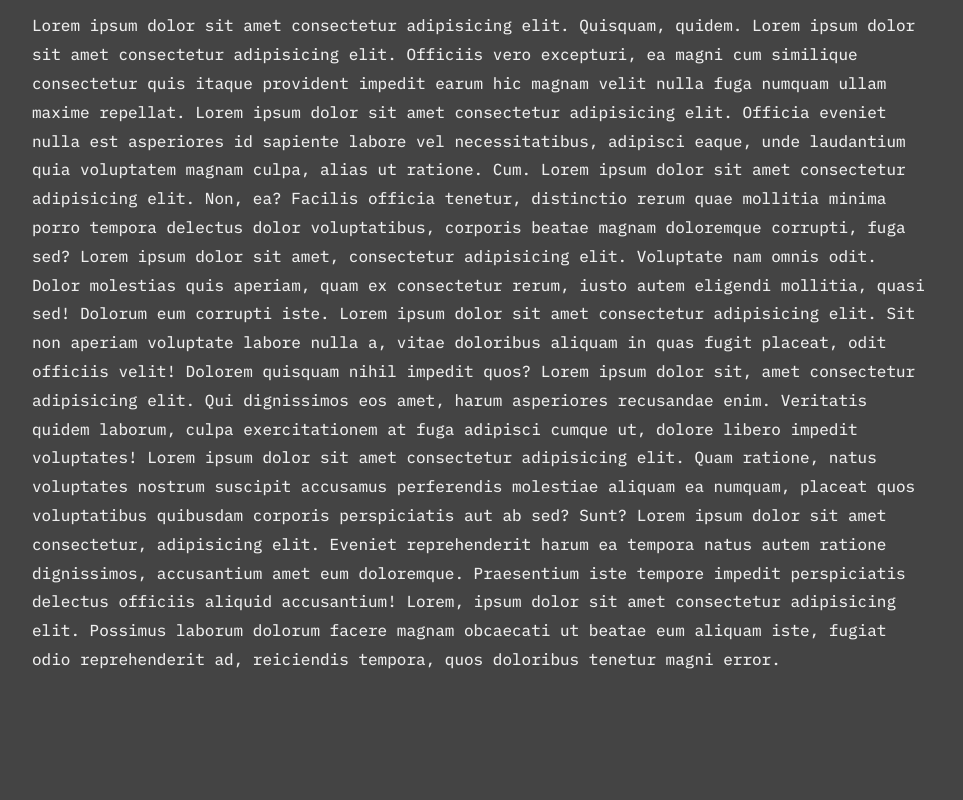
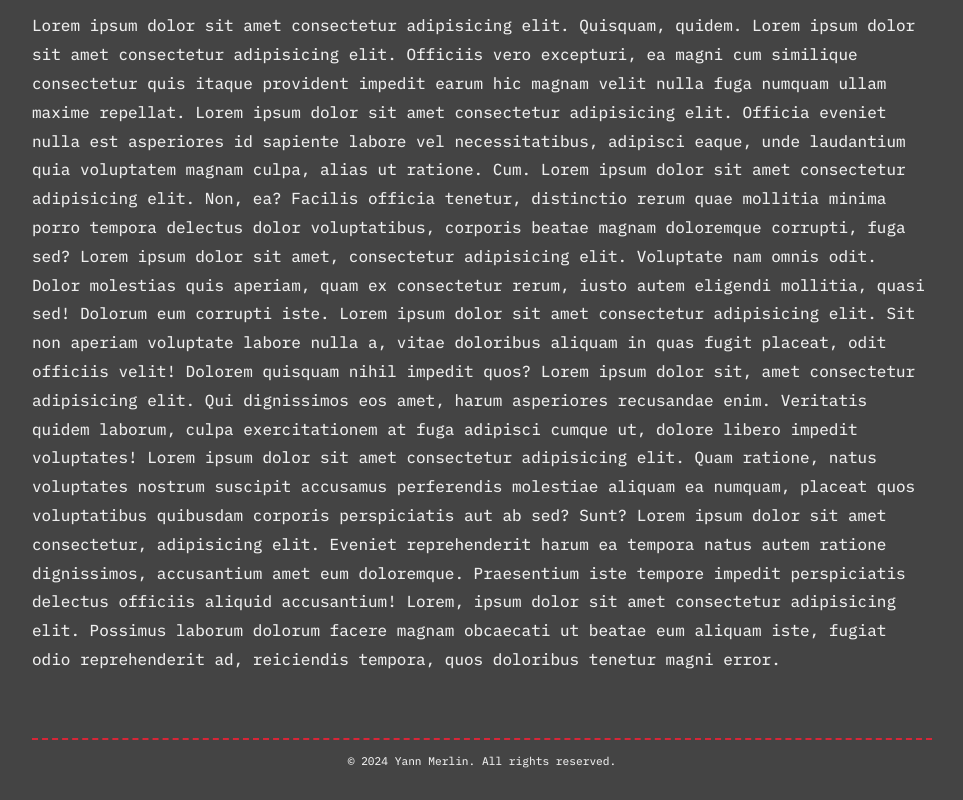
Before and after one commit to yamerlin/yannmerlin-website, an Angular app: page /curriculum-vitae in a window 1280 px wide. Shown: the part 3559-4359 px from the top of the page, without its empty margins (158-1121 px from the left). Before the commit the page ends 4315 px from the top, so only its background shows below. Built offline with nearby package versions, Linux system fonts and the light colour scheme.

Commit message:
Added footer

```diff
--- a/src/app/pro/curriculum-vitae/curriculum-vitae.html
+++ b/src/app/pro/curriculum-vitae/curriculum-vitae.html
@@ -246,3 +246,5 @@
         Lorem, ipsum dolor sit amet consectetur adipisicing elit. Possimus laborum dolorum facere magnam obcaecati ut beatae eum aliquam iste, fugiat odio reprehenderit ad, reiciendis tempora, quos doloribus tenetur magni error.
     </p>
 </div>
+
+<app-footer></app-footer>
--- a/src/app/pro/curriculum-vitae/curriculum-vitae.ts
+++ b/src/app/pro/curriculum-vitae/curriculum-vitae.ts
@@ -1,9 +1,10 @@
 import { Component } from '@angular/core';
 import { HeaderNav } from '../header-nav/header-nav';
+import { Footer } from '../../shared/components/footer/footer';
 
 @Component({
   selector: 'app-curriculum-vitae',
-  imports: [HeaderNav],
+  imports: [HeaderNav, Footer],
   templateUrl: './curriculum-vitae.html',
   styleUrl: './curriculum-vitae.scss',
 })
--- /dev/null
+++ b/src/app/shared/components/footer/footer.html
@@ -0,0 +1,3 @@
+<footer>
+    <p>&copy; 2024 Yann Merlin. All rights reserved.</p>
+</footer>
--- /dev/null
+++ b/src/app/shared/components/footer/footer.scss
@@ -0,0 +1,5 @@
+footer {
+    border-top: 2px dashed var(--secondary-color);
+    text-align: center;
+    font-size: 0.7rem;
+}
```
Also changed, not shown: src/app/shared/components/footer/footer.ts (added, +11 -0 lines), src/app/pro/projects/linked-in-like/linked-in-like.html (line endings or trailing spaces), 1 other file (tests, documents, lock files or other folders).
